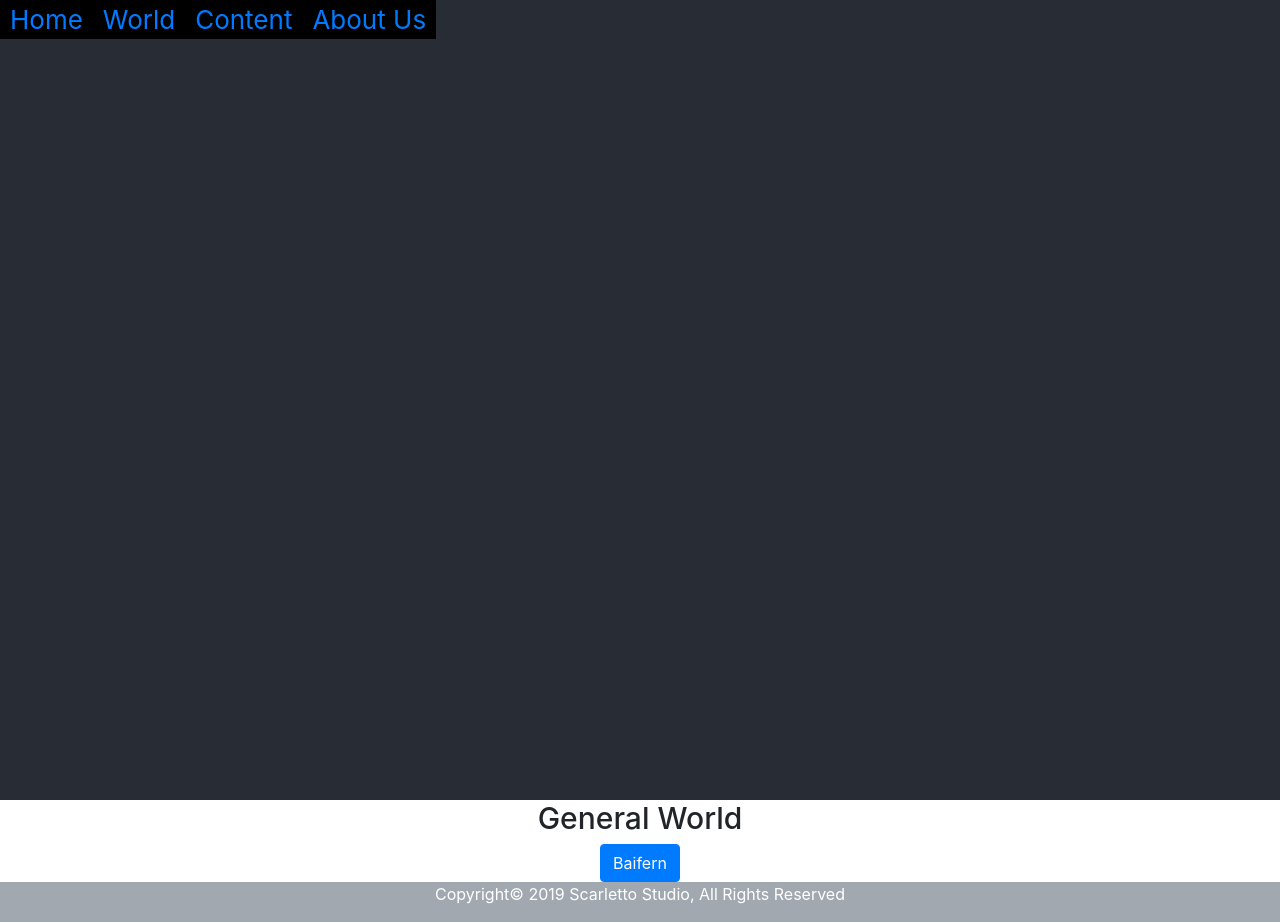
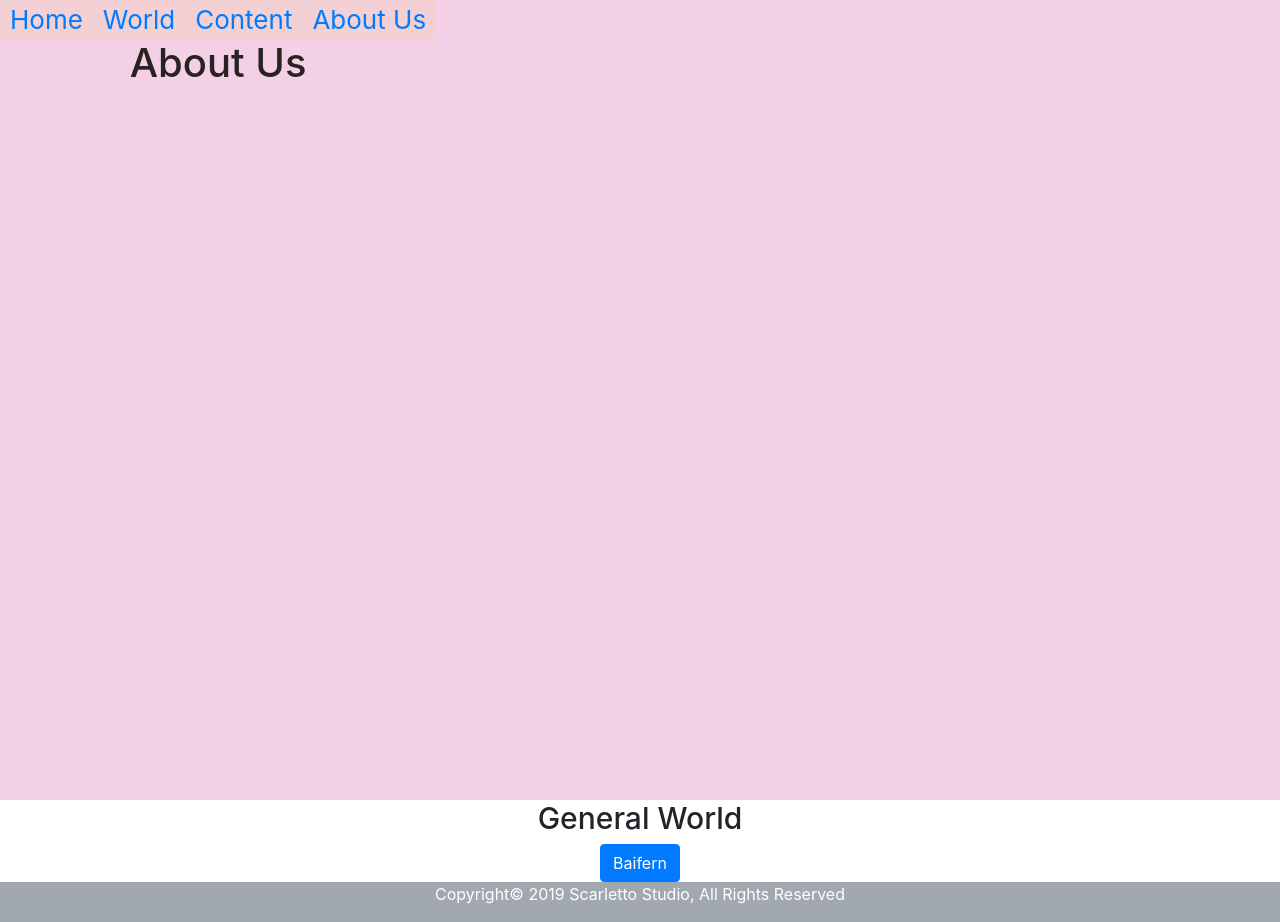
Before and after one commit to Scarletto-Studio/GeneralWorld, a React (Create React App) app: page /about in a window 1280 px wide. Built offline with nearby package versions, Linux system fonts and the light colour scheme.

Commit message:
Add About Route and Change Background Color.

```diff
--- a/src/App.css
+++ b/src/App.css
@@ -8,14 +8,14 @@
 }
 
 .App-header {
-  background-color: #282c34;
+  background-color: #f3d0e6;
   min-height: 100vh;
   display: flex;
   /* flex-direction: column;
   align-items: center;
   justify-content: center; */
   font-size: calc(10px + 2vmin);
-  color: white;
+  color: rgb(41, 34, 34);
 }
 
 .App-link {
--- a/src/components/navbar.jsx
+++ b/src/components/navbar.jsx
@@ -4,6 +4,7 @@
 import Home from '../pages/home.jsx'
 import World from '../pages/world.jsx'
 import Content from '../pages/content.jsx'
+import About from '../pages/about.jsx'
 // import './style/navbar.css'
 
 const Nav = Styled.ul`
@@ -11,7 +12,7 @@
     margin: 0;
     padding: 0;
     overflow: hidden;
-    background-color: black;
+    background-color: #f3d0d4;
 `;
 
 const List = Styled.li`
@@ -38,7 +39,7 @@
           <Route exact path="/" component={Home} />
           <Route path="/world" component={World} />
           <Route path="/content" component={Content} />
-          <Route path="/about" />
+          <Route path="/about" component={About} />
         </div>
       </div>
     );
--- /dev/null
+++ b/src/pages/about.jsx
@@ -0,0 +1,13 @@
+import React , {Component} from 'react'
+
+class About extends Component {
+    render() {
+        return(
+            <div>
+                <h1>About Us</h1>
+            </div>
+        )
+    }
+}
+
+export default About
```
